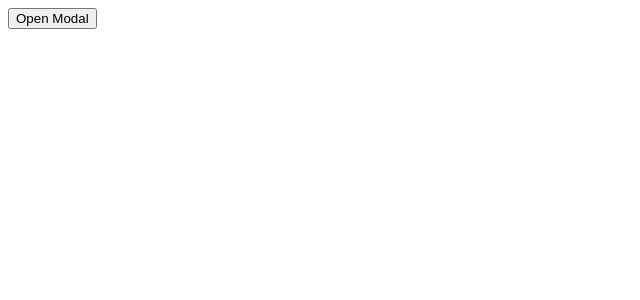
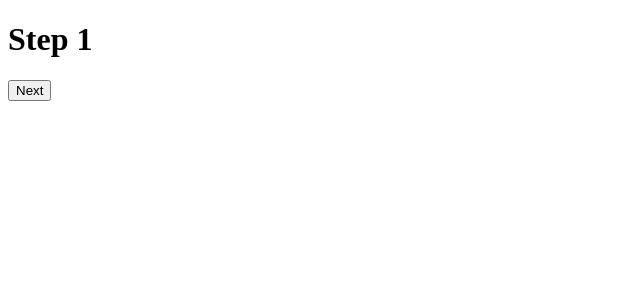
Before and after one commit to DilshanGDT/Learning-React-DesignPatterns, a React (Vite) app: page / in a window 1280 px wide. Shown: the top 300 px of the page, without its empty margins (0-640 px from the left). Built offline with nearby package versions, Linux system fonts and the light colour scheme.

Commit message:
controlled onboarding flows 3.5

```diff
--- a/src/App.jsx
+++ b/src/App.jsx
@@ -1,22 +1,46 @@
 import { useState } from "react"
-import { ControlledForm } from "./ControlledForm"
-import { ControlledModal } from "./ControlledModal"
-import { UncontrolledForm } from "./UncontrolledForm"
+import { ControlledOnboardingFlow } from "./ControlledOnboardingFlow";
 
+const StepOne = ({ goToNext }) => (
+	<>
+	<h1>Step 1</h1>
+	<button onClick={() => goToNext({ name: 'John Doe' })}>Next</button>
+	</>
+);
+
+const StepTwo = ({ goToNext }) => (
+	<>
+	<h1>Step 2</h1>
+	<button onClick={() => goToNext({ age: 100 })}>Next</button>
+	</>
+);
+
+const StepThree = ({ goToNext }) => (
+	<>
+	<h1>Step 3</h1>
+	<button onClick={() => goToNext({ hairColor: 'brown' })}>Next</button>
+	</>
+);
 
 function App() {
-  const [showModal, setshowModal] = useState(false);
+  const [onboardingData, setOnboardingData] = useState({});
+  const [currentIndex, setCurrentIndex] = useState(0);
+
+  const onNext = stepData => {
+    setOnboardingData({ ...onboardingData, ...stepData});
+    setCurrentIndex(currentIndex + 1);
+  }
 
   return (
-    <>
-    <ControlledModal shouldShow={showModal} onRequestClose={() => setshowModal(false)}>
-      <ControlledForm
-      initialName={"Shawan"}
-      initialAge={23}
-      initialHairColor="Brown" />
-    </ControlledModal>
-    <button onClick={() => setshowModal(true)}>Open Modal</button>
-    </>
+    <ControlledOnboardingFlow
+      currentIndex={currentIndex}
+      onNext={onNext}
+      onFinish={() => alert("Done")}
+      >
+      <StepOne />
+      <StepTwo />
+      <StepThree />
+    </ControlledOnboardingFlow>
   )
 }
 
--- /dev/null
+++ b/src/ControlledOnboardingFlow.jsx
@@ -0,0 +1,20 @@
+import React from "react";
+
+export const ControlledOnboardingFlow = ({ children, onFinish, currentIndex, onNext }) => {
+	const goToNext = stepData => {
+		onNext(stepData);
+	}
+
+	if (currentIndex >= React.Children.toArray(children).length) {
+		onFinish();
+		return <h1>Done</h1>
+	}
+
+	const currentChild = React.Children.toArray(children)[currentIndex];
+
+	if (React.isValidElement(currentChild)) {
+		return React.cloneElement(currentChild, { goToNext });
+	}
+
+	return currentChild;
+}
```
Also changed, not shown: src/UncontrolledOnboardingFlow.jsx (added, +33 -0 lines).
